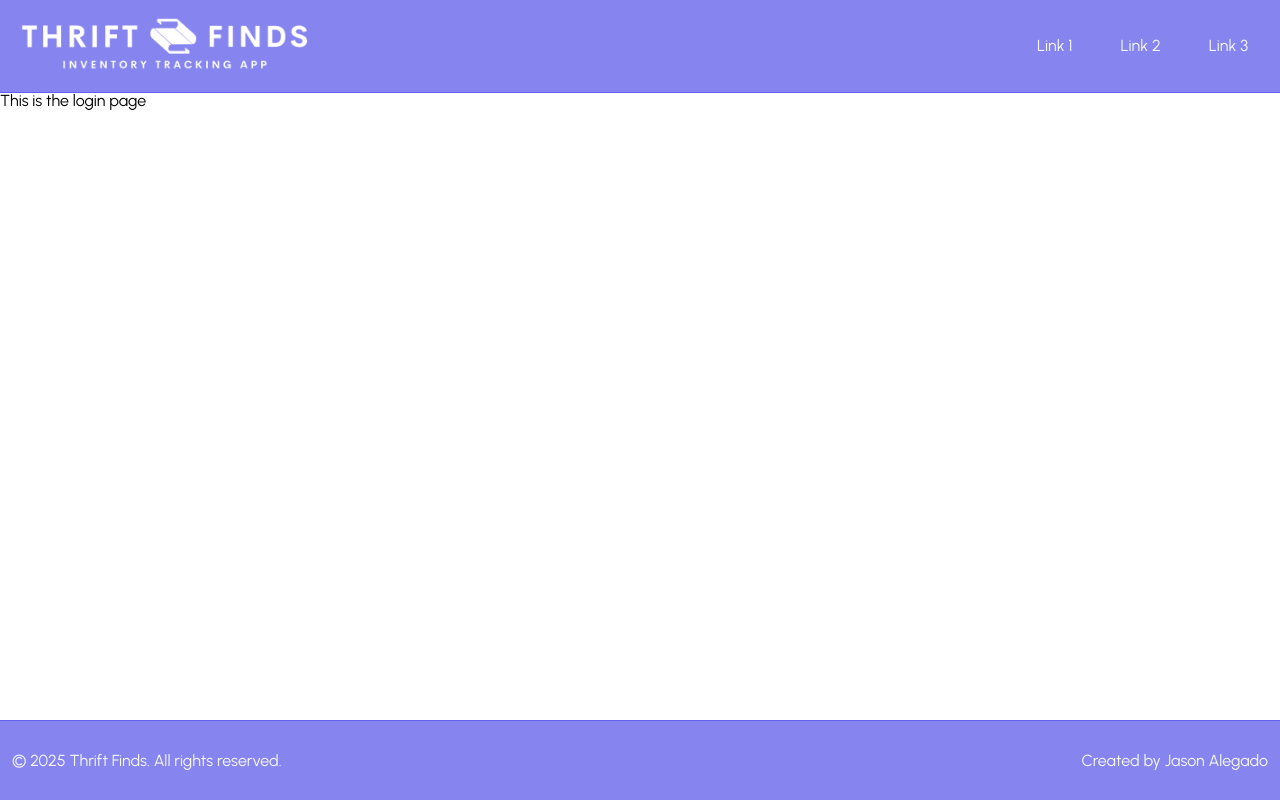
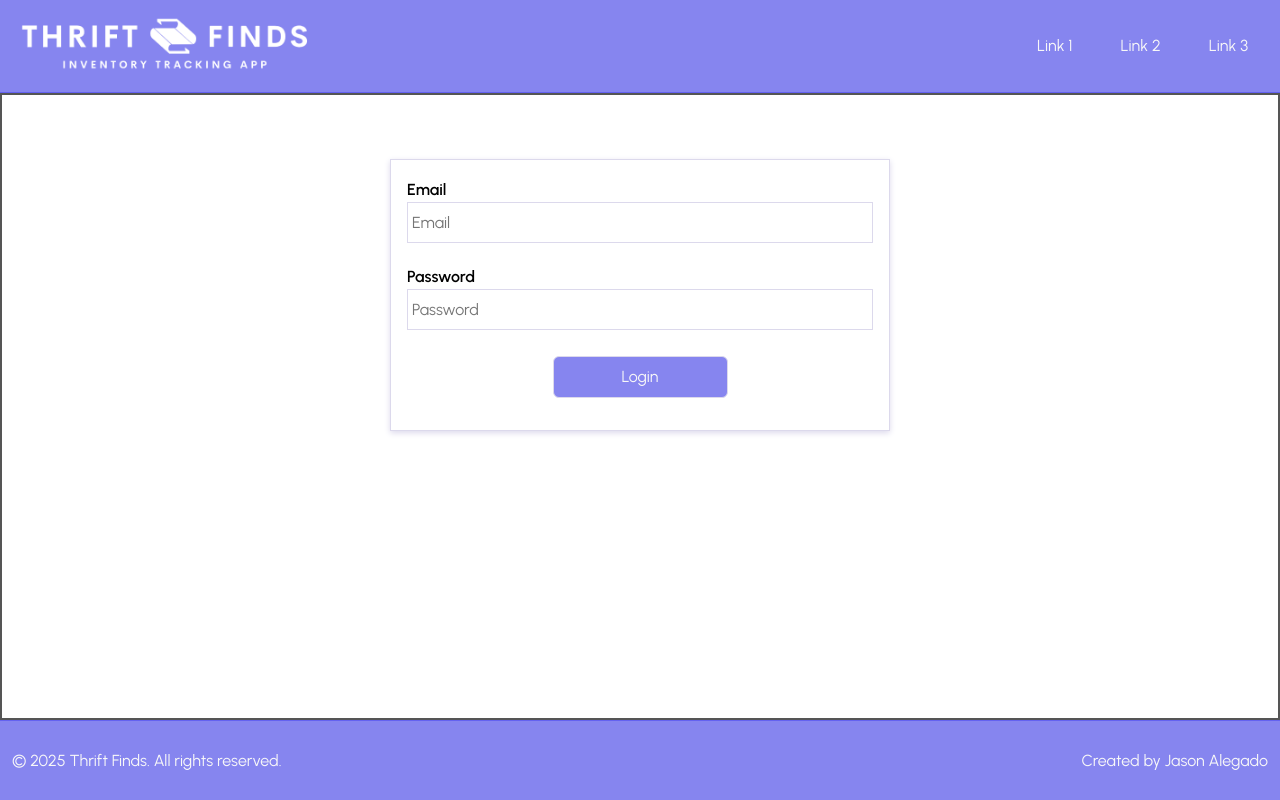
Before and after one commit to TransistorSmoke/thrift-find, a React (Vite) app: page /login in a window 1280 px wide. Built offline with nearby package versions, Linux system fonts and the light colour scheme; no server answers.

Commit message:
Create login form, transfer some base element styles to App level

```diff
--- a/src/App.jsx
+++ b/src/App.jsx
@@ -14,10 +14,6 @@ function App() {
         <Navbar />
         <main>
           <Routes>
-            {/* <div className="form-section">
-              <Form />
-            </div> */}
-
             <Route path="/" element={<Home />} />
             <Route path="/login" element={<Login />} />
             <Route path="/signup" element={<Signup />} />
--- a/src/App.scss
+++ b/src/App.scss
@@ -1,3 +1,6 @@
+@use './assets/styles/abstract/variables' as *;
+@use './assets/styles/base/base' as *;
+
 .App {
   min-height: 100vh;
   display: flex;
@@ -6,9 +9,34 @@
 
 main {
   flex: 1;
+  border: 2px solid #555;
 }
 
 .form-section {
   width: 95%;
   margin: 0 auto;
 }
+
+input {
+  border: 1px solid $secondary;
+  padding: 8px 10px;
+  margin: 0 8px 0 4px;
+}
+
+button {
+  width: 175px;
+  padding: $space-md;
+  margin: $space-base auto;
+  background-color: $primary;
+  color: $text-light;
+  border-radius: $space-xs;
+  border: 1px solid $emphasis-light-100;
+  box-shadow: 0 2px 4xpx $emphasis-light-100;
+  transition: background-color 0.25s ease;
+  cursor: pointer;
+
+  &:hover {
+    background-color: $emphasis-dark;
+    transition: background-color 0.25s ease;
+  }
+}
--- a/src/assets/styles/base/_base.scss
+++ b/src/assets/styles/base/_base.scss
@@ -5,7 +5,7 @@ $space-3xs: 2px;
 $space-2xs: 4px;
 $space-xs: 6px;
 $space-s: 8px;
-$space-sm: 10px;
+$space-smd: 10px;
 $space-md: 12px;
 $space-ml: 14px;
 $space-base: 16px;
@@ -13,5 +13,5 @@ $space-lg: 20px;
 $space-xl: 24px;
 $space-2xl: 28px;
 $space-3xl: 32px;
-$space-x4: 36px;
-$space-x5: 36px;
+$space-4xl: 36px;
+$space-5xl: 36px;
--- a/src/components/Form/Form.jsx
+++ b/src/components/Form/Form.jsx
@@ -1,6 +1,7 @@
 import { useState } from 'react';
 import './Form.scss';
 import plus from '../../assets/images/icons/plus.svg';
+import { storage } from '../../firebase/config';
 
 const Form = () => {
   const [item, setItem] = useState('');
--- a/src/components/Form/Form.scss
+++ b/src/components/Form/Form.scss
@@ -40,9 +40,9 @@
   }
 
   input {
-    border: 1px solid $secondary;
-    padding: 8px 10px;
-    margin: 0 8px 0 4px;
+    // border: 1px solid $secondary;
+    // padding: 8px 10px;
+    // margin: 0 8px 0 4px;
     border-radius: $space-xs;
     flex: 1;
     font-weight: 400;
--- a/src/context/AuthContext.jsx
+++ b/src/context/AuthContext.jsx
@@ -19,7 +19,7 @@ export const AuthContextProvider = ({ children }) => {
   useEffect(() => {
     const unsub = auth.onAuthStateChanged(user => {});
     unsub();
-  });
+  }, []);
 
   return (
     <AuthContext.Provider value={{ ...state }}>{children}</AuthContext.Provider>
--- a/src/pages/Home.jsx
+++ b/src/pages/Home.jsx
@@ -1,5 +1,11 @@
+import Form from '../components/Form/Form';
+
 const Home = () => {
-  return <div>THIS IS HOME</div>;
+  return (
+    <div className="form-section">
+      <Form />
+    </div>
+  );
 };
 
 export default Home;
--- a/src/pages/Login.jsx
+++ b/src/pages/Login.jsx
@@ -1,7 +1,40 @@
+import { useState } from 'react';
+import './Login.scss';
+
 const Login = () => {
+  const [email, setEmail] = useState('');
+  const [password, setPassword] = useState('');
+
+  const handleLogin = () => {
+    e.preventDefault();
+    console.log('logging in...');
+  };
+
   return (
     <>
-      <p>This is the login page</p>
+      <form className="login" onSubmit={handleLogin}>
+        <label>
+          <span>Email</span>
+          <input
+            type="email"
+            onChange={e => setEmail(e.target.value)}
+            placeholder="Email"
+            name="email"
+            id="email"
+          />
+        </label>
+        <label>
+          <span>Password</span>
+          <input
+            type="password"
+            onChange={e => setPassword(e.target.value)}
+            placeholder="Password"
+            name="password"
+            id="password"
+          />
+        </label>
+        <button>Login</button>
+      </form>
     </>
   );
 };
--- /dev/null
+++ b/src/pages/Login.scss
@@ -0,0 +1,33 @@
+@use '../assets/styles/abstract/variables' as *;
+@use '../assets/styles/base/base' as *;
+
+.login {
+  width: 500px;
+  display: flex;
+  flex-direction: column;
+  margin: $space-base * 4 auto 0 auto;
+  padding: $space-base;
+  border: 1px solid $secondary;
+  box-shadow: 0 2px 6px $emphasis-light-100;
+
+  label {
+    display: flex;
+    flex-direction: column;
+    padding: $space-xs 0;
+    margin-top: $space-smd;
+
+    &:first-child {
+      margin-top: 0;
+    }
+  }
+
+  span {
+    font-weight: 600;
+  }
+
+  input {
+    // border: 1px solid red;
+    padding: $space-smd $space-2xs;
+    margin: $space-2xs 0;
+  }
+}
```
